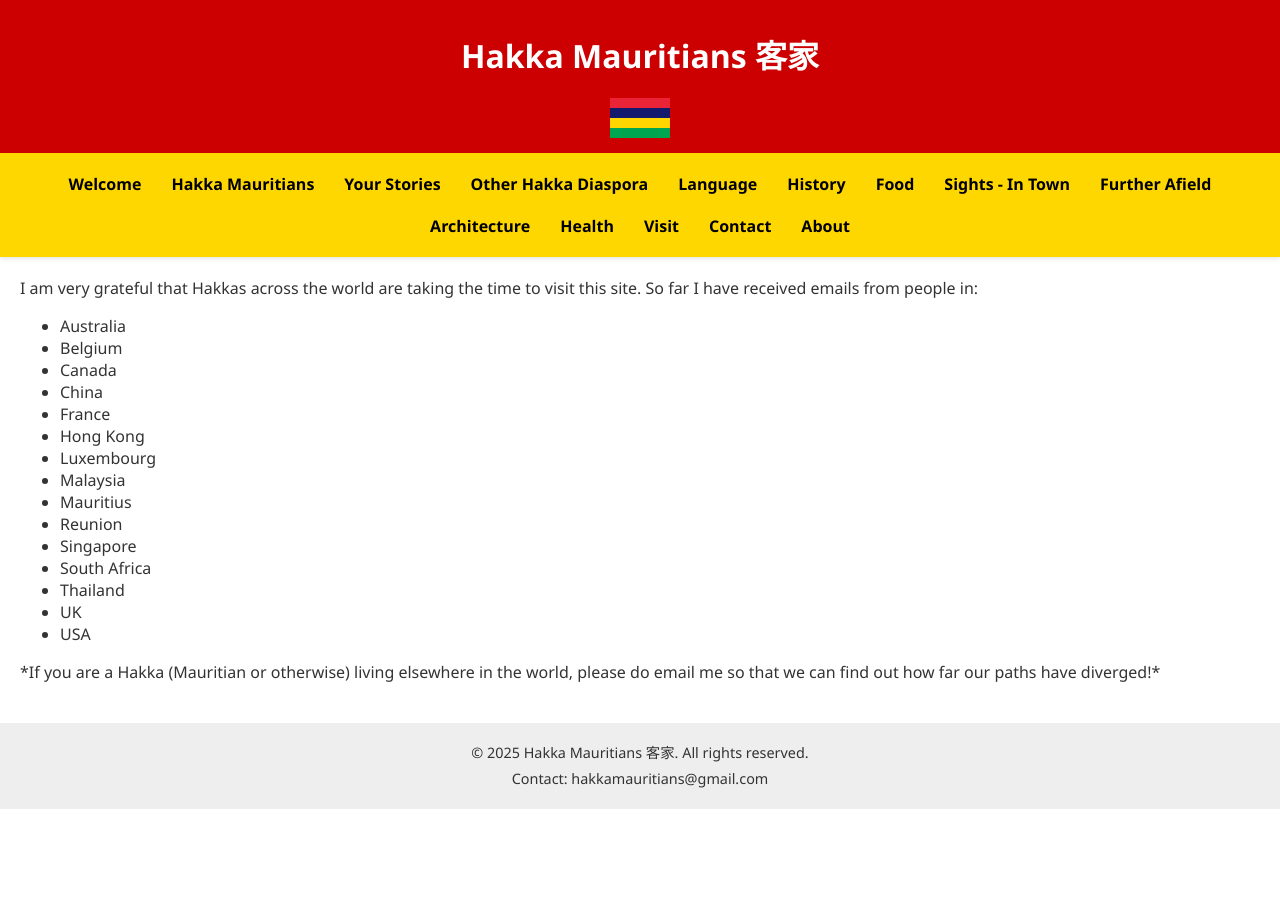
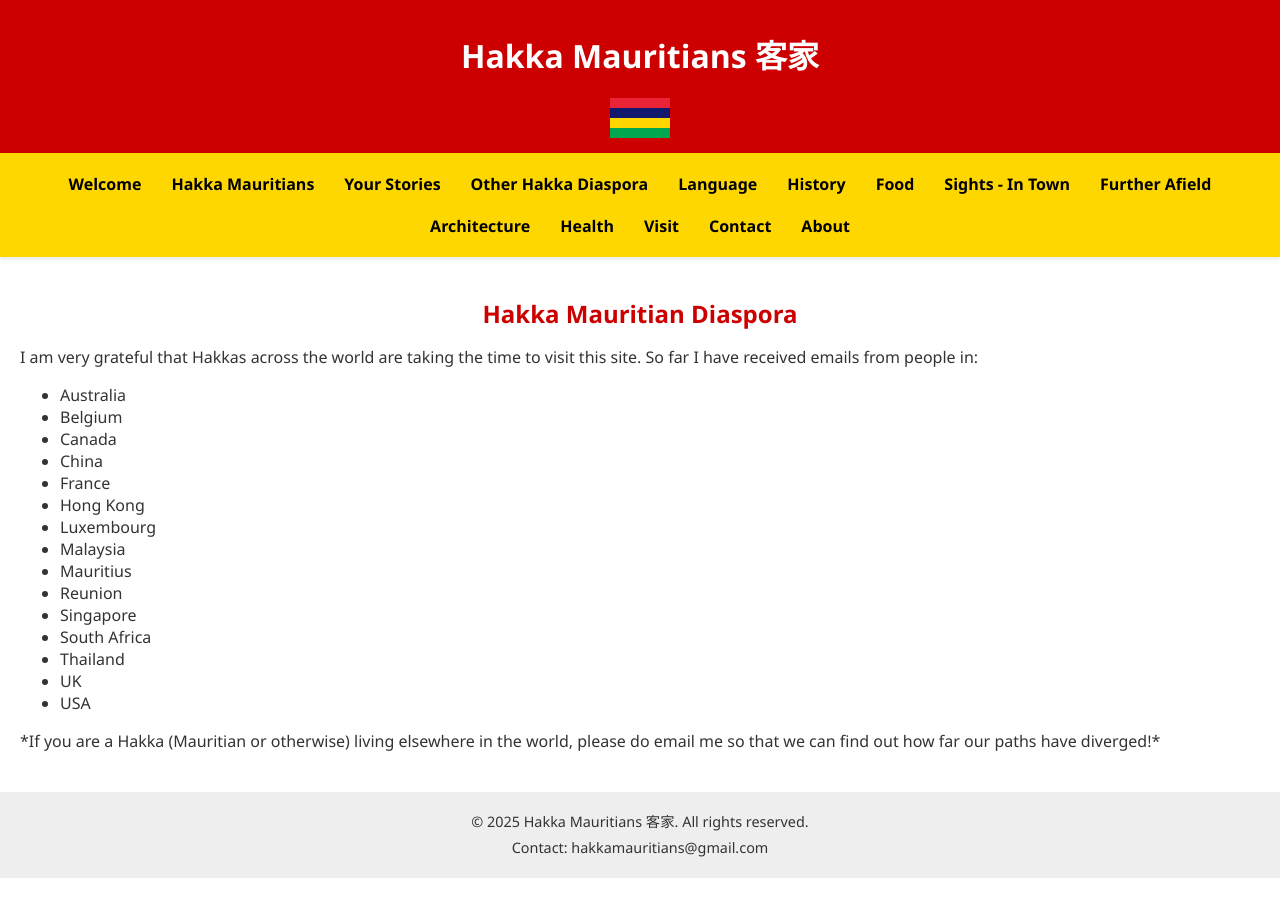
Before and after one commit to oliverlyf/hakka_mauritian_website, a Jekyll site: the page built from hakka_diaspora.md, in a window 1280 px wide. Built offline with Jekyll 4.4.1, drawn with Linux system fonts in a browser that asks for light colours.

Commit message:
Update hakka_diaspora.md

```diff
--- a/hakka_diaspora.md
+++ b/hakka_diaspora.md
@@ -4,6 +4,8 @@ layout: default
 permalink: /hakka_diaspora/
 description: A message to the global Hakka Mauritian community, inviting connection and shared stories.
 ---
+<h2>Hakka Mauritian Diaspora</h2>
+
 <section class="example-image">
 I am very grateful that Hakkas across the world are taking the time to visit this site. So far I have received emails from people in:
 </section>
```
